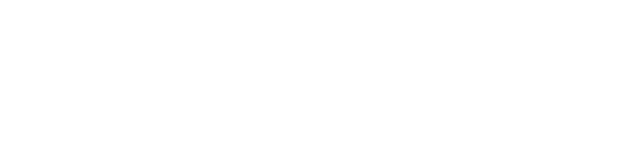
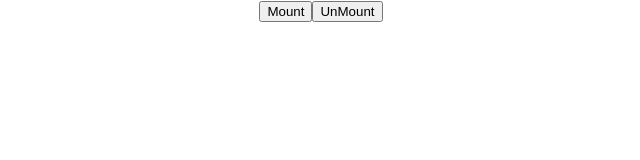
Before and after one commit to vishnumm63/react-lifecycle, a plain HTML site: page index.html in a window 1280 px wide. Shown: the whole page, without its empty margins (319-959 px from the left). Drawn offline with Linux system fonts and the light colour scheme; the site is published under a folder, as on GitHub Pages, so addresses that start at the root find nothing.

Commit message:
Update index.html

```diff
--- a/index.html
+++ b/index.html
@@ -1 +1 @@
-<!doctype html><html lang="en"><head><meta charset="utf-8"/><link rel="icon" href="/favicon.ico"/><meta name="viewport" content="width=device-width,initial-scale=1"/><meta name="theme-color" content="#000000"/><meta name="description" content="Web site created using create-react-app"/><link rel="apple-touch-icon" href="/logo192.png"/><link rel="manifest" href="/manifest.json"/><title>React App</title><script defer="defer" src="/static/js/main.4760e721.js"></script><link href="/static/css/main.073c9b0a.css" rel="stylesheet"></head><body><noscript>You need to enable JavaScript to run this app.</noscript><div id="root"></div></body></html>
+<!doctype html><html lang="en"><head><meta charset="utf-8"/><link rel="icon" href="/favicon.ico"/><meta name="viewport" content="width=device-width,initial-scale=1"/><meta name="theme-color" content="#000000"/><meta name="description" content="Web site created using create-react-app"/><link rel="apple-touch-icon" href="./logo192.png"/><link rel="manifest" href="./manifest.json"/><title>React App</title><script defer="defer" src="./static/js/main.4760e721.js"></script><link href="./static/css/main.073c9b0a.css" rel="stylesheet"></head><body><noscript>You need to enable JavaScript to run this app.</noscript><div id="root"></div></body></html>
```
